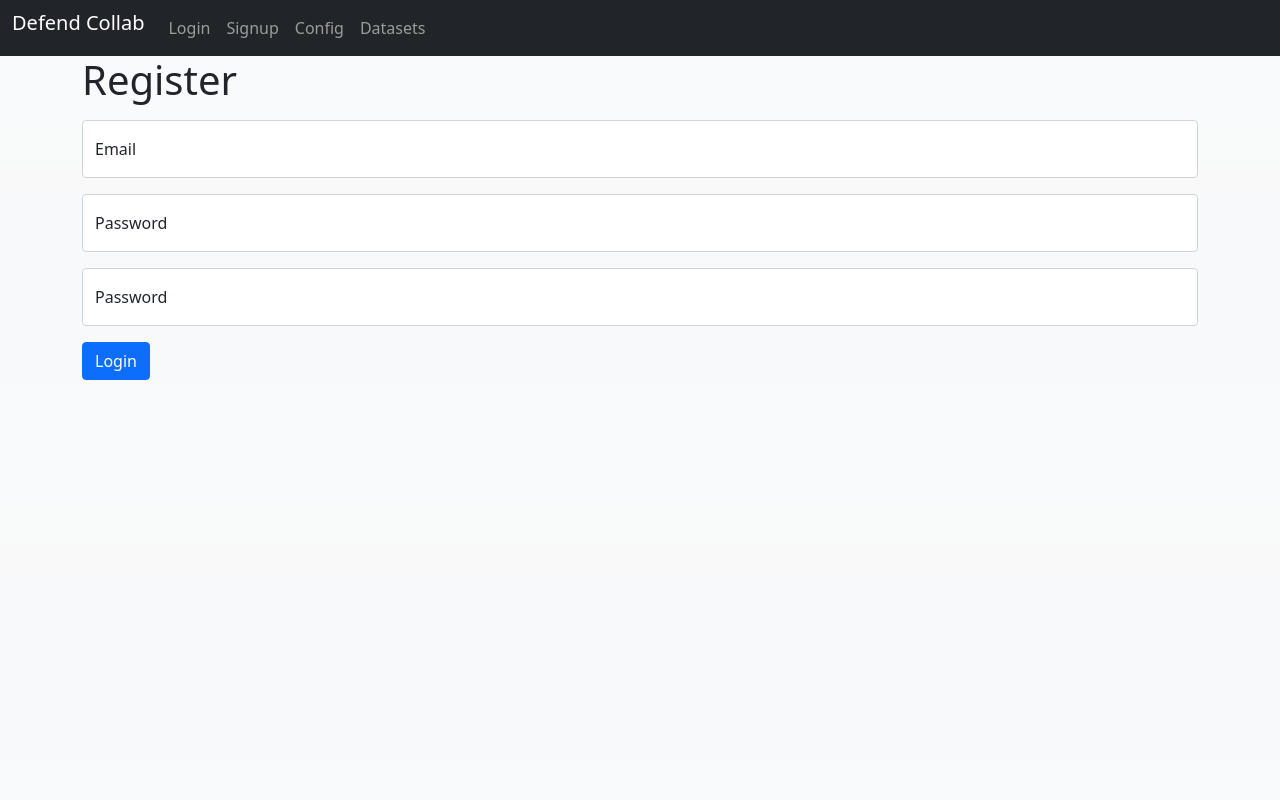
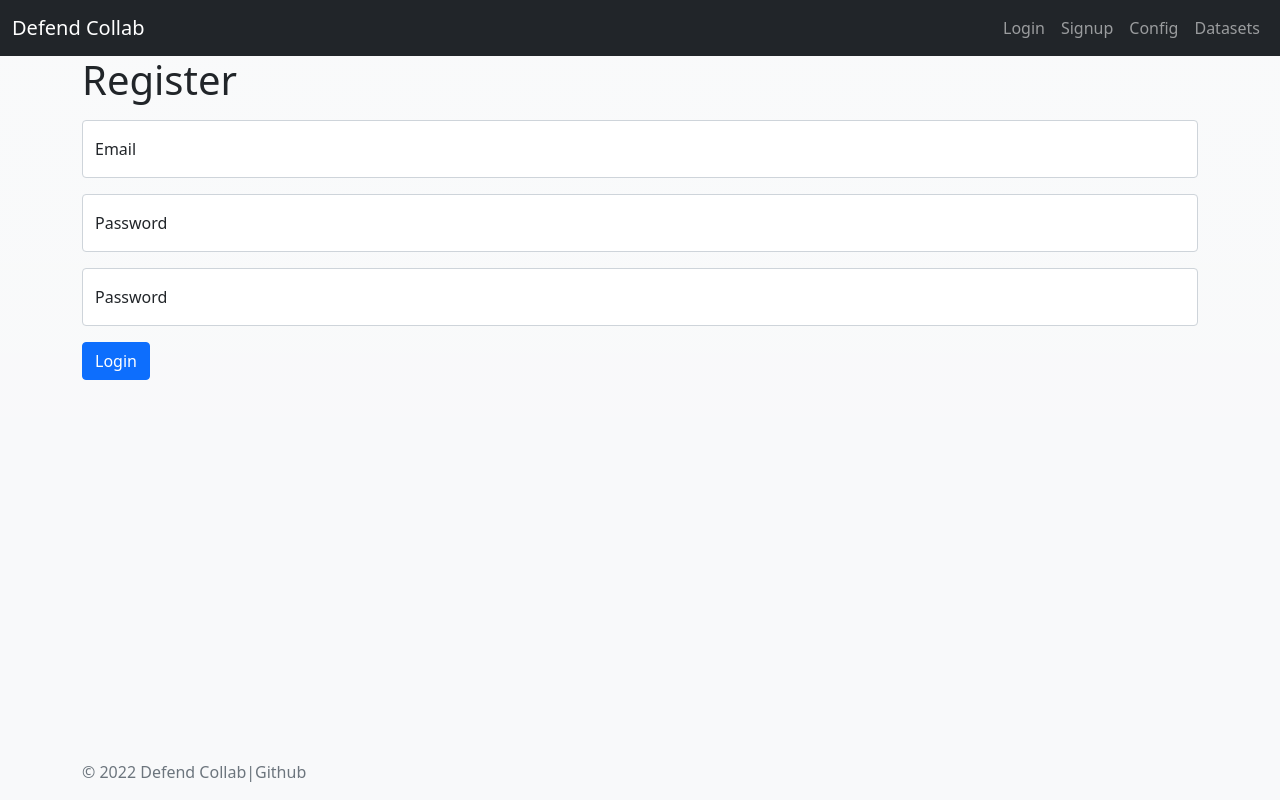
Before and after one commit to sarrautejules/defendCollab, a Flask app: page /user/register in a window 1280 px wide. Run offline with Flask 2, Linux system fonts and the light colour scheme; parts of the project's set-up code (start-up, migrations or seed data) failed here and were passed over.

Commit message:
rework template

```diff
--- a/services/web/project/templates/base.html
+++ b/services/web/project/templates/base.html
@@ -1,5 +1,5 @@
 <!DOCTYPE html>
-<html lang="en">
+<html lang="en" class="h-100">
 <head>
   <meta charset="UTF-8">
   <title>{% block title %} {% endblock %} - Defend Collab</title>
@@ -10,13 +10,12 @@
   <!-- Latest compiled JavaScript -->
   <script src="https://cdn.jsdelivr.net/npm/bootstrap@5.1.3/dist/js/bootstrap.bundle.min.js"></script>
 </head>
-<body class="bg-light bg-gradient">
+<body class="bg-light bg-gradient d-flex flex-column h-100">
+  <header>
     <nav class="navbar navbar-expand-sm bg-dark navbar-dark ">
       <div class="container-fluid">
+        <a class="navbar-brand" href="#">Defend Collab</a>
         <ul class="navbar-nav">
-        <li class="nav-item">
-          <a class="navbar-brand" href="#">Defend Collab</a>
-        </li>
           <li class="nav-item"></li>
             <a class="nav-link" href="/user/login">Login</a>
           </li>
@@ -32,6 +31,8 @@
         </ul>
       </div>
     </nav>
+  </header>
+  <main class="flex-shrink-0">
     <div class="container">
       {% for category, message in get_flashed_messages(with_categories=true) %}
         {% if category == "error" %}
@@ -43,5 +44,20 @@
       <h1>{% block h1 %} {% endblock %}</h1>
       {% block content %} {% endblock %}
     </div>
+  </main>
+
+  <footer class="footer mt-auto py-3 bg-light">
+    <div class="container">
+      <div class="col-md-4 d-flex align-items-center">
+        <span class="text-muted">© 2022 Defend Collab</span>
+        <span class="text-muted"> | </span>
+        <a target="blank" href="https://github.com/sarrautejules/defendCollab" class="mb-3 me-2 mb-md-0 text-muted text-decoration-none lh-1">
+          Github
+        </a>
+      </div>
+
+    </div>
+
+  </footer>
 </body>
 </html>
--- a/services/web/project/templates/datasets.html
+++ b/services/web/project/templates/datasets.html
@@ -13,7 +13,7 @@
     {% for project in projects %}
       <tr>
         <td><span class="align-baseline">{{project.projectName}}</span></td>
-        <td><a class="btn btn-primary" href="/upload/{{project.id}}">Upload</a> | <a class="btn btn-light" href="/media">Download</a></td>
+        <td><a class="btn btn-primary" href="/upload/{{project.id}}">Upload</a> | <a class="btn btn-light" href="/media">Browse</a></td>
       </tr>
     {% endfor %}
   </tbody>
```
Lines whose indentation alone changed are shown as unchanged.
